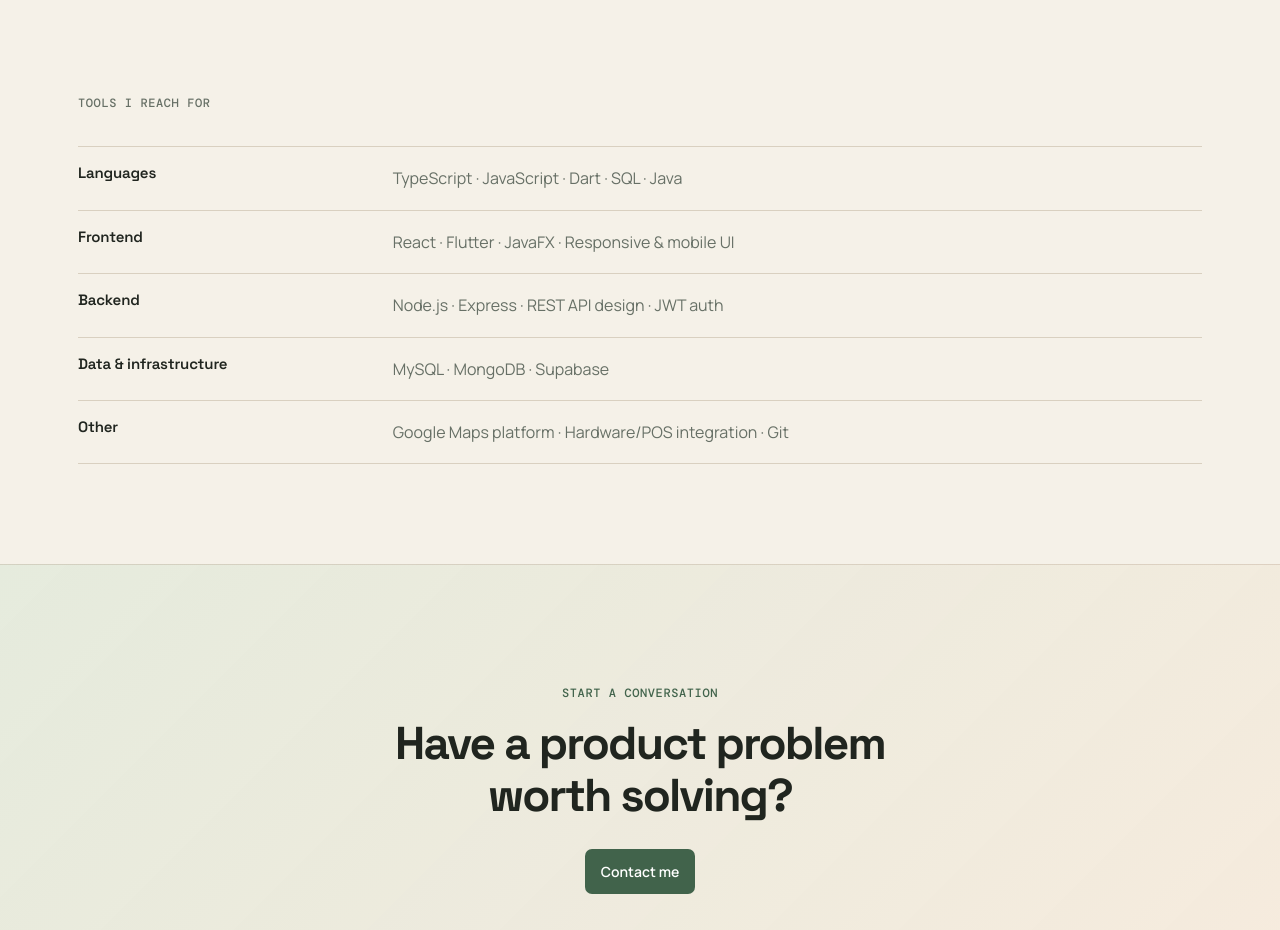
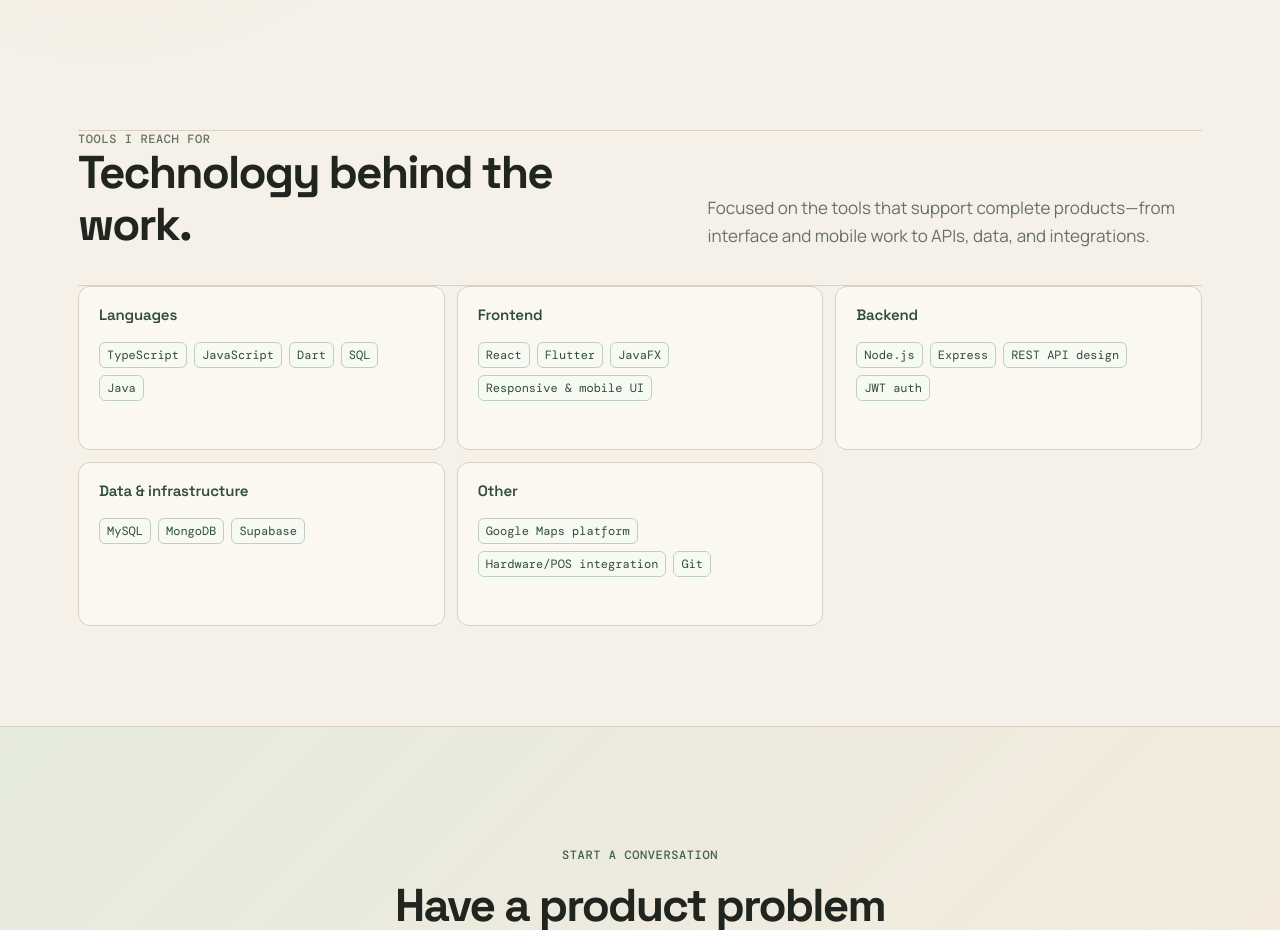
Before and after one commit to AdisHuqi/adis-huqi-portfolio, a React (Vite) app: page / in a window 1280 px wide. Shown: the part 1780-2710 px from the top of the page. Built offline with nearby package versions, Linux system fonts and the light colour scheme.

Commit message:
Redesign skills section

```diff
--- a/src/index.css
+++ b/src/index.css
@@ -540,3 +540,74 @@ ul {
 .project-site {
   margin-left: 16px;
 }
+
+.skills-head {
+  display: grid;
+  grid-template-columns: 1fr 1fr;
+  gap: 12%;
+  align-items: end;
+  margin-bottom: 34px;
+}
+
+.skills-head h2 {
+  margin: 0;
+}
+
+.skills-head > p {
+  margin: 0;
+  color: var(--muted);
+  font-size: 17px;
+}
+
+.skills-grid {
+  display: grid;
+  grid-template-columns: repeat(3, 1fr);
+  gap: 12px;
+}
+
+.skills .skills-grid article {
+  display: block;
+  min-height: 164px;
+  padding: 20px;
+  border: 1px solid var(--line);
+  border-radius: var(--radius);
+  background: rgba(255, 253, 248, 0.68);
+}
+
+.skills .skills-grid h3 {
+  margin: 0 0 18px;
+  color: var(--green-deep);
+}
+
+.skills .skills-grid ul {
+  display: flex;
+  flex-wrap: wrap;
+  gap: 7px;
+  margin: 0;
+  padding: 0;
+  list-style: none;
+}
+
+.skills .skills-grid li {
+  padding: 4px 7px;
+  border: 1px solid #bfd0b9;
+  border-radius: 6px;
+  color: var(--green-deep);
+  background: #f6faf3;
+  font: 12px "DM Mono";
+}
+
+@media (max-width: 720px) {
+  .skills-head,
+  .skills-grid {
+    grid-template-columns: 1fr;
+  }
+
+  .skills-head {
+    gap: 18px;
+  }
+
+  .skills .skills-grid article {
+    min-height: 0;
+  }
+}
```
Also changed, not shown: src/App.tsx (+1 -1 lines).
